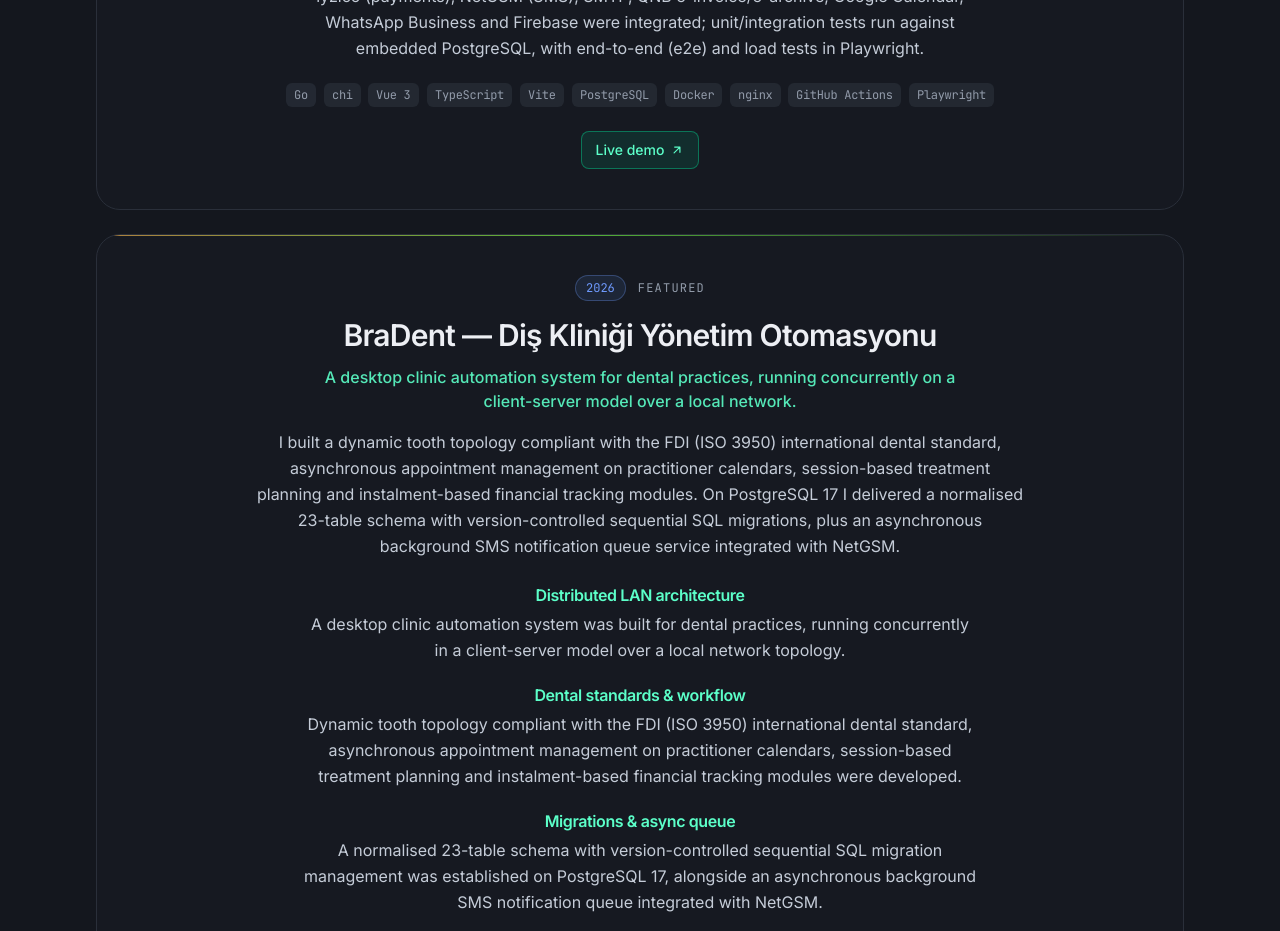
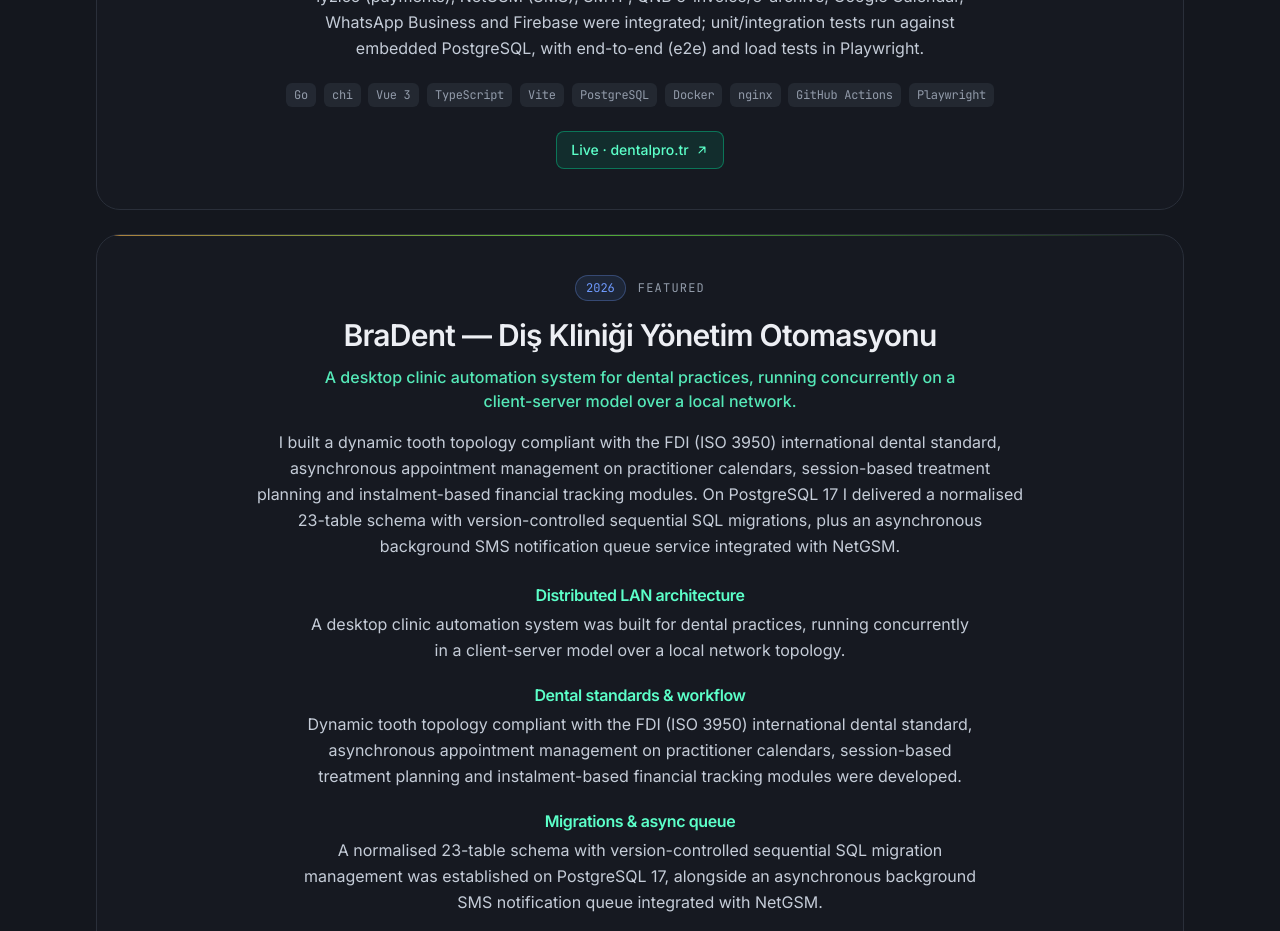
Before and after one commit to bengin-noyan/bengin-portfolio, a Next.js app: page / in a window 1280 px wide. Shown: the part 5180-6111 px from the top of the page. Built offline with nearby package versions, Linux system fonts and the light colour scheme.

Commit message:
feat: label live project links with their domain instead of "Live demo"

```diff
--- a/src/components/Projects.tsx
+++ b/src/components/Projects.tsx
@@ -62,6 +62,15 @@
   );
 }
 
+// "https://www.dentalpro.tr/" -> "dentalpro.tr"
+function hostOf(url: string): string {
+  try {
+    return new URL(url).hostname.replace(/^www\./, "");
+  } catch {
+    return url;
+  }
+}
+
 function ProjectLinks({ project }: { project: Project }) {
   const { t } = useLang();
 
@@ -78,7 +87,7 @@
           rel="noreferrer noopener"
           className="group/link inline-flex items-center gap-1.5 rounded-lg border border-accent/40 bg-accent/10 px-3.5 py-2 text-sm font-medium text-accent-bright transition-colors duration-200 hover:border-accent/70 hover:bg-accent/20"
         >
-          {t(ui.liveDemo)}
+          {t(ui.live)} · {hostOf(project.links.demo)}
           <Icon
             name="arrowUpRight"
             className="size-3.5 transition-transform duration-300 group-hover/link:translate-x-0.5 group-hover/link:-translate-y-0.5"
--- a/src/content/site.ts
+++ b/src/content/site.ts
@@ -563,7 +563,8 @@
     en: "The work I enjoyed most. For each one I have written down the problem, the solution I built and the technologies I used.",
   } as L,
 
-  liveDemo: { tr: "Canlı demo", en: "Live demo" } as L,
+  // canli link dugmesi, yanina linkin alan adi ekleniyor: "Canlida · dentalpro.tr"
+  live: { tr: "Canlıda", en: "Live" } as L,
   sourceCode: { tr: "Kaynak kod", en: "Source code" } as L,
   backToTop: { tr: "Yukarı dön", en: "Back to top" } as L,
   builtWith: {
```
